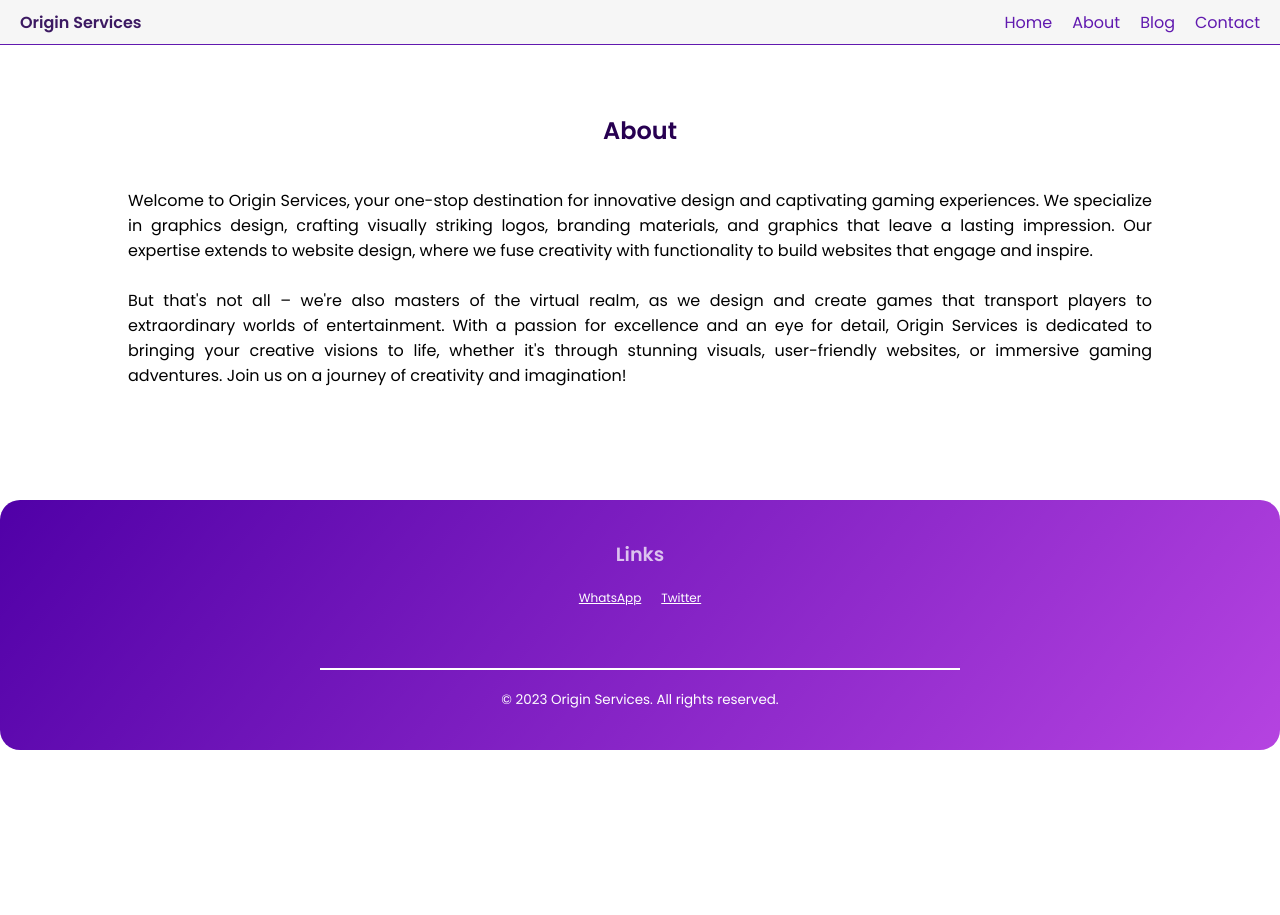
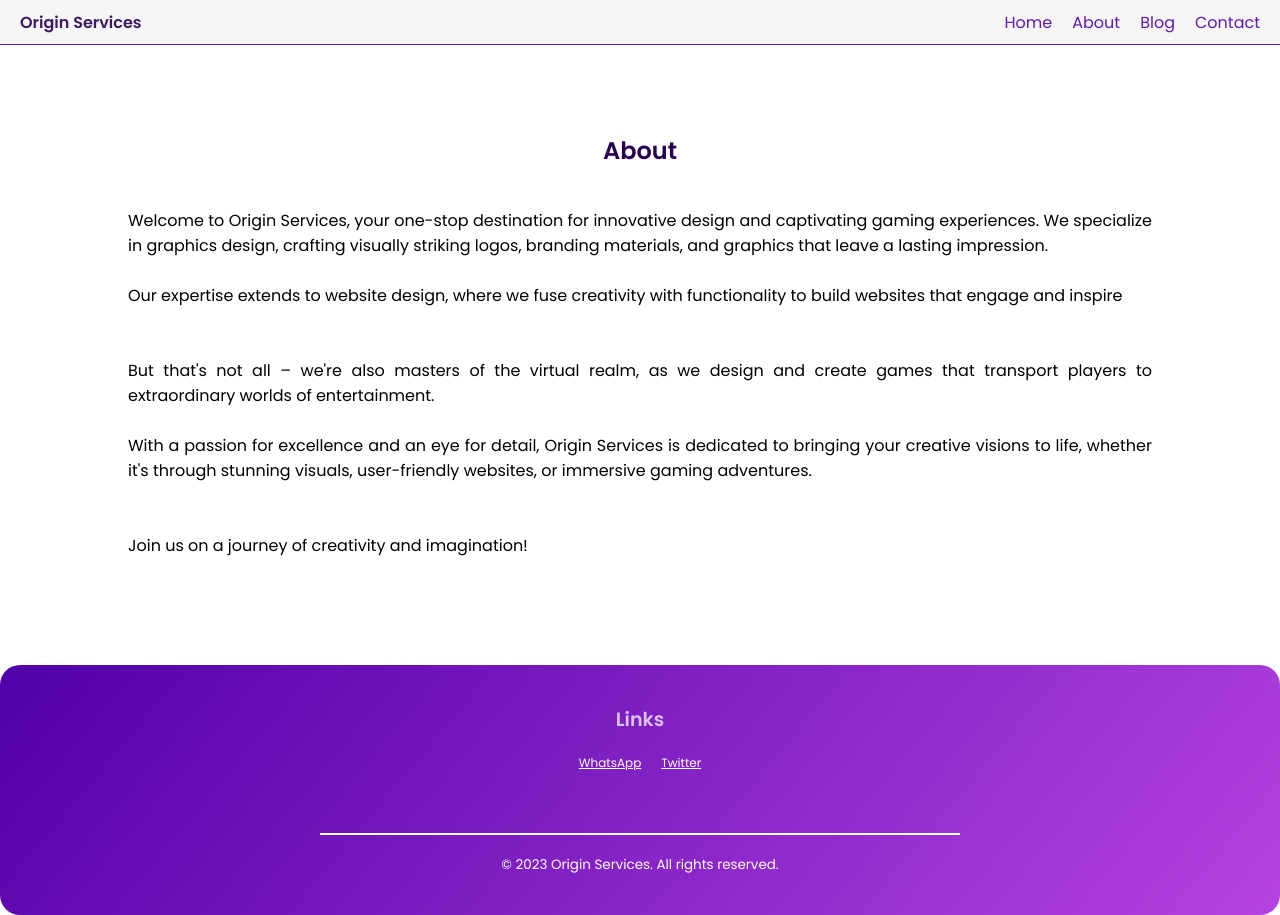
Before and after one commit to 1AmSammi3/standard-theme1, a plain HTML site: page about/about.html in a window 1280 px wide. Before the commit the page ends 800 px from the top, so only its background shows below. Drawn offline with Linux system fonts and the light colour scheme.

Commit message:
Updated the UI

```diff
--- a/about/about.css
+++ b/about/about.css
@@ -110,7 +110,7 @@
    justify-content: center;
    align-items: center;
    text-align: justify;
-   margin: 0px auto;
+   margin: 20px auto 20px;
 }
 h1{
    color: #270051;
--- a/about/about.html
+++ b/about/about.html
@@ -37,17 +37,34 @@
       </nav>
    </header>
    <section>
+      <br>
+      <br>
+      <br>
       <div class="container ">
          <h1 id="down">About</h1>
          <div>
             <div id="down">
-               Welcome to Origin Services, your one-stop destination for innovative design and captivating gaming experiences. We specialize in graphics design, crafting visually striking logos, branding materials, and graphics that leave a lasting impression. Our expertise extends to website design, where we fuse creativity with functionality to build websites that engage and inspire.
-               <div id="down"><br>
-                  But that's not all – we're also masters of the virtual realm, as we design and create games that transport players to extraordinary worlds of entertainment. With a passion for excellence and an eye for detail, Origin Services is dedicated to bringing your creative visions to life, whether it's through stunning visuals, user-friendly websites, or immersive gaming adventures. Join us on a journey of creativity and imagination!
+               Welcome to Origin Services, your one-stop destination for innovative design and captivating gaming experiences. We specialize in graphics design, crafting visually striking logos, branding materials, and graphics that leave a lasting impression.
+               <br><br>
+               <div id="down">
+                  Our expertise extends to website design, where we fuse creativity with functionality to build websites that engage and inspire
+               </div>
+               <div id="down"><br><br>
+                  But that's not all – we're also masters of the virtual realm, as we design and create games that transport players to extraordinary worlds of entertainment.
+                  <br><br>
+                  <div id="down">
+                     With a passion for excellence and an eye for detail, Origin Services is dedicated to bringing your creative visions to life, whether it's through stunning visuals, user-friendly websites, or immersive gaming adventures.
+                  </div>
+                  <br><br>
+                  <div id="down">
+                     Join us on a journey of creativity and imagination!
+                  </div>
                </div>
             </div>
          </div>
       </div>
+      <br>
+      <br>
    </section>
    <footer>
       <p><b>Links</b></p>
--- a/style.css
+++ b/style.css
@@ -16,17 +16,17 @@
 }
 .container.hero{
    width: 100vw;
-   height: 500px;
+   height: 650px;
    background: linear-gradient(40deg, #5000a7, #9b00d6bc);
    text-shadow: 0 2px 5px #00000019;
    display: flex;
    flex-direction: column-reverse;
-   justify-content: space-evenly;
+   justify-content: center;
    align-items: flex-start;
    padding: 20px 20px 40px 20px;
    color: #ffffffba;
    margin-top: 0;
-   border-radius: 0 0 30px 30px;
+   border-radius: 0 0 40px 40px;
 }
 .container.contact{
    height: 500px;
```
